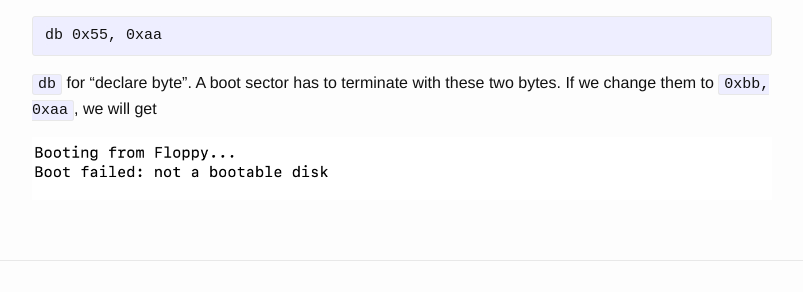
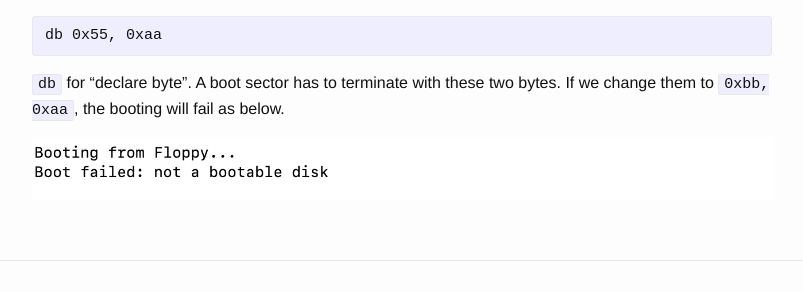
Before and after one commit to jli05/jli05.github.io, a Jekyll site: the page built from _posts/2025-05-28-write-boot-sector.md, in a window 1280 px wide and 900 px high, scrolled down 4156 px. Shown: the part 462-754 px from the top of the window, without its empty margins (238-1041 px from the left). Built offline with Jekyll 4.4.1, drawn with Linux system fonts in a browser that asks for light colours.

Commit message:
change ending sentence

````diff
--- a/_posts/2025-05-28-write-boot-sector.md
+++ b/_posts/2025-05-28-write-boot-sector.md
@@ -125,6 +125,6 @@ Did you note the assembly code writes two bytes at the end of the boot sector?
 db 0x55, 0xaa
 ```
 
-`db` for "declare byte". A boot sector has to terminate with these two bytes. If we change them to `0xbb, 0xaa`, we will get
+`db` for "declare byte". A boot sector has to terminate with these two bytes. If we change them to `0xbb, 0xaa`, the booting will fail as below.
 
 ![booting screen for boot sector with wrong magic number](/assets/2025-05-boot-sector/wrong-magic-number.png)
````
